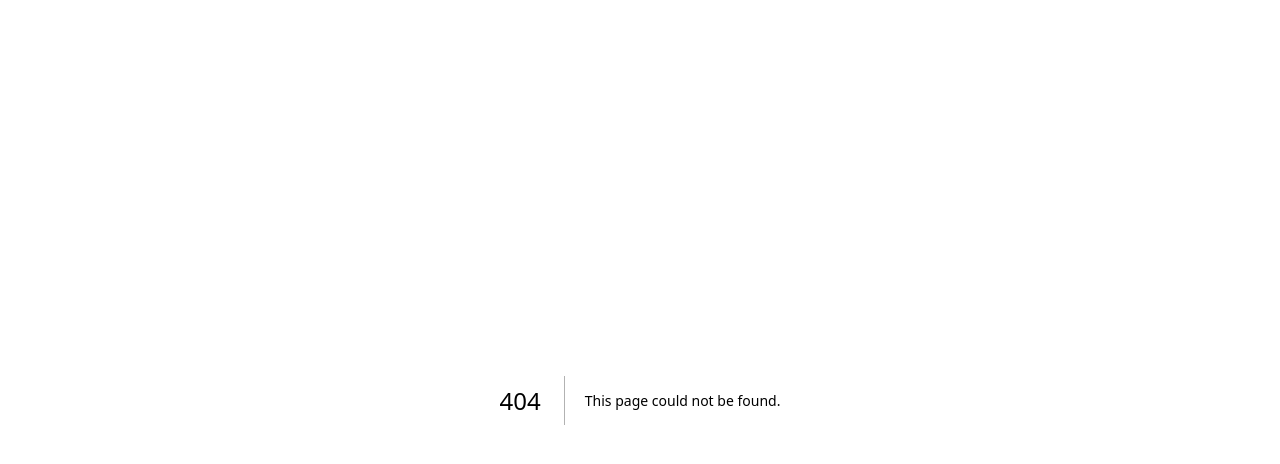
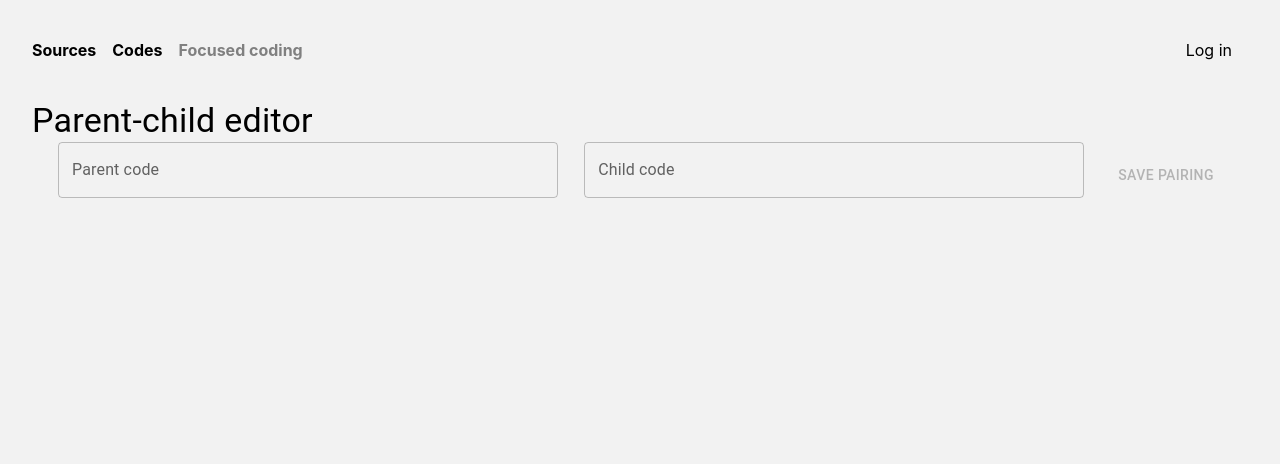
Before and after one commit to bogmoroz/open-coding-tool, a Next.js app: page /focused-coding in a window 1280 px wide. Before the commit this address had no page. Shown: the top 464 px of the page. Built offline with nearby package versions, Linux system fonts and the light colour scheme; no server answers; the database is empty.

Commit message:
New page for easier editing of child-parent links

```diff
--- /dev/null
+++ b/components/CodeEditor.tsx
@@ -0,0 +1,136 @@
+import React, { useMemo } from 'react';
+import { GetServerSideProps } from 'next';
+import ReactMarkdown from 'react-markdown';
+
+import {
+  Autocomplete,
+  Link as MuiLink,
+  TextField,
+  Typography
+} from '@mui/material';
+import { Code } from '../types';
+import 'react-quill/dist/quill.snow.css';
+import prisma from '../lib/prisma';
+
+export const getServerSideProps: GetServerSideProps = async ({ params }) => {
+  const source = await prisma.source.findUnique({
+    where: {
+      sourceNumber: Number(params?.sourceId)
+    },
+    include: {
+      codings: {
+        include: {
+          code: true
+        },
+        orderBy: {
+          id: 'desc'
+        }
+      }
+    }
+  });
+
+  const codes = await prisma.code.findMany();
+
+  return {
+    props: { source, initialAvailableCodes: codes }
+  };
+};
+
+interface CodeEditorProps {
+  initialAvailableCodes: Code[];
+  label?: string;
+  onCodeSelected?: (code: Code | undefined) => void;
+}
+
+const CodeEditor: React.FC<CodeEditorProps> = (props) => {
+  const [availableCodes, setAvailableCodes] = React.useState<Code[]>(
+    props.initialAvailableCodes
+  );
+
+  const [selectedCode, setSelectedCode] = React.useState<Code | undefined>(
+    undefined
+  );
+
+  const [codeInputValue, setCodeInputValue] = React.useState('');
+
+  React.useEffect(() => {
+    const fetchCodes = async () => {
+      const response = await fetch('/api/code', {
+        method: 'GET',
+        headers: { 'Content-Type': 'application/json' }
+      });
+
+      const responseBody = await response.json();
+
+      setAvailableCodes(responseBody as Code[]);
+    };
+
+    fetchCodes();
+  }, [selectedCode]);
+
+  React.useEffect(() => {
+    props.onCodeSelected && props.onCodeSelected(selectedCode);
+  }, [selectedCode]);
+
+  const handleAutocompleteChange = (submittedCodeName) => {
+    const selectedExistingCode = availableCodes.find(
+      (code) => code.codeName === submittedCodeName
+    );
+
+    if (selectedExistingCode) {
+      setSelectedCode(selectedExistingCode);
+    } else {
+      createCode(submittedCodeName);
+    }
+  };
+
+  const handleInputChange = (event, newInputValue) => {
+    setCodeInputValue(newInputValue);
+  };
+
+  const handleInputKeyDown = (event) => {
+    if (event.key === 'Enter') {
+      // The user pressed Enter, handle the selection or creation here
+      handleAutocompleteChange(codeInputValue);
+    }
+  };
+
+  const createCode = async (newCodeName: string) => {
+    try {
+      const response = await fetch('/api/code', {
+        method: 'POST',
+        headers: { 'Content-Type': 'application/json' },
+        body: JSON.stringify({
+          codeName: newCodeName
+        })
+      });
+
+      const responseBody = await response.json();
+
+      // console.log(responseBody);
+
+      setSelectedCode(responseBody as Code);
+    } catch (error) {
+      console.error(error);
+    }
+  };
+
+  return (
+    <div>
+      <Autocomplete
+        sx={{ marginBottom: '10px', minWidth: '500px' }}
+        freeSolo
+        options={availableCodes.map((code) => code.codeName) || []}
+        value={selectedCode?.codeName}
+        inputValue={codeInputValue}
+        onInputChange={handleInputChange}
+        onKeyDown={handleInputKeyDown}
+        renderInput={(params) => (
+          <TextField label={props.label || 'code'} {...params} />
+        )}
+      />
+    </div>
+  );
+};
+
+export default CodeEditor;
--- a/components/Header.tsx
+++ b/components/Header.tsx
@@ -20,6 +20,11 @@ const Header: React.FC = () => {
       <Link href="/codes" legacyBehavior>
         <a className="bold" data-active={isActive('/codes')}>
           Codes
+        </a>
+      </Link>
+      <Link href="/focused-coding" legacyBehavior>
+        <a className="bold" data-active={isActive('/focused-coding')}>
+          Focused coding
         </a>
       </Link>
 
@@ -58,6 +63,11 @@ const Header: React.FC = () => {
         <Link href="/codes" legacyBehavior>
           <a className="bold" data-active={isActive('/codes')}>
             Codes
+          </a>
+        </Link>
+        <Link href="/focused-coding" legacyBehavior>
+          <a className="bold" data-active={isActive('/focused-coding')}>
+            Focused coding
           </a>
         </Link>
         <style jsx>{`
@@ -135,6 +145,11 @@ const Header: React.FC = () => {
         <Link href="/codes" legacyBehavior>
           <a className="bold" data-active={isActive('/codes')}>
             Codes
+          </a>
+        </Link>
+        <Link href="/focused-coding" legacyBehavior>
+          <a className="bold" data-active={isActive('/focused-coding')}>
+            Focused coding
           </a>
         </Link>
         <style jsx>{`
--- a/package.json
+++ b/package.json
@@ -6,7 +6,8 @@
     "postinstall": "prisma generate",
     "dev": "next",
     "build": "next build",
-    "start": "next start"
+    "start": "next start",
+    "prisma-dev": "prisma studio"
   },
   "keywords": [],
   "author": "",
--- a/pages/api/code/index.ts
+++ b/pages/api/code/index.ts
@@ -7,6 +7,8 @@ import { authOptions } from '../auth/[...nextauth]';
 export default async function handle(req, res) {
   if (req.method === 'GET') {
     handleGet(req, res);
+  } else if (req.method === 'PUT') {
+    handlePut(req, res);
   } else if (req.method === 'POST') {
     handlePost(req, res);
   } else {
@@ -42,3 +44,24 @@ async function handlePost(req, res) {
   });
   res.json(result);
 }
+
+// PUT /api/code
+async function handlePut(req, res) {
+  const session = await getServerSession(req, res, authOptions);
+  if (!session) {
+    res.status(401).end();
+    return;
+  }
+
+  const updatedCode: Code = req.body;
+
+  const result = await prisma.code.update({
+    where: {
+      id: updatedCode.id
+    },
+    data: {
+      parentId: updatedCode.parentId
+    }
+  });
+  res.json(result);
+}
--- /dev/null
+++ b/pages/focused-coding/index.tsx
@@ -0,0 +1,114 @@
+import React from 'react';
+import { GetServerSideProps } from 'next';
+import ReactMarkdown from 'react-markdown';
+import Layout from '../../components/Layout';
+import prisma from '../../lib/prisma';
+import { Button, Link as MuiLink, Typography } from '@mui/material';
+import { Source, Code } from '../../types';
+import 'react-quill/dist/quill.snow.css';
+import CodeEditor from '../../components/CodeEditor';
+
+export const getServerSideProps: GetServerSideProps = async ({ params }) => {
+  const source = await prisma.source.findMany({
+    include: {
+      codings: {
+        include: {
+          code: true
+        },
+        orderBy: {
+          id: 'desc'
+        }
+      }
+    }
+  });
+
+  const codes = await prisma.code.findMany();
+
+  return {
+    props: { source, initialAvailableCodes: codes }
+  };
+};
+
+interface SourceProps {
+  source: Source;
+  initialAvailableCodes: Code[];
+}
+
+const ParentChildEditor: React.FC<SourceProps> = (props) => {
+  const [availableCodes, setAvailableCodes] = React.useState<Code[]>(
+    props.initialAvailableCodes
+  );
+
+  const [selectedParentCode, setSelectedParentCode] = React.useState<
+    Code | undefined
+  >(undefined);
+
+  const [selectedChildCode, setSelectedChildCode] = React.useState<
+    Code | undefined
+  >(undefined);
+
+  React.useEffect(() => {
+    const fetchCodes = async () => {
+      const response = await fetch('/api/code', {
+        method: 'GET',
+        headers: { 'Content-Type': 'application/json' }
+      });
+
+      const responseBody = await response.json();
+
+      setAvailableCodes(responseBody as Code[]);
+    };
+
+    fetchCodes();
+  }, [selectedParentCode, selectedChildCode]);
+
+  const updateCodeParent = async (newParentId: number, newChildId: number) => {
+    const updatedChildCode = { ...selectedChildCode, parentId: newParentId };
+
+    try {
+      const response = await fetch('/api/code', {
+        method: 'PUT',
+        headers: { 'Content-Type': 'application/json' },
+        body: JSON.stringify(updatedChildCode)
+      });
+
+      const responseBody = await response.json();
+
+      console.log(responseBody);
+    } catch (error) {
+      console.error(error);
+    }
+  };
+
+  return (
+    <Layout>
+      <div>
+        <Typography variant="h4">{`Parent-child editor`}</Typography>
+        <div style={{ display: 'flex', justifyContent: 'space-evenly' }}>
+          <CodeEditor
+            initialAvailableCodes={availableCodes}
+            label="Parent code"
+            onCodeSelected={(code) => setSelectedParentCode(code)}
+          />
+
+          <CodeEditor
+            initialAvailableCodes={availableCodes}
+            label="Child code"
+            onCodeSelected={(code) => setSelectedChildCode(code)}
+          />
+
+          <Button
+            disabled={!selectedChildCode || !selectedParentCode}
+            onClick={() => {
+              updateCodeParent(selectedParentCode.id, selectedChildCode.id);
+            }}
+          >
+            Save pairing
+          </Button>
+        </div>
+      </div>
+    </Layout>
+  );
+};
+
+export default ParentChildEditor;
```
Also changed, not shown: pages/codes/index.tsx (+12 -1 lines).
